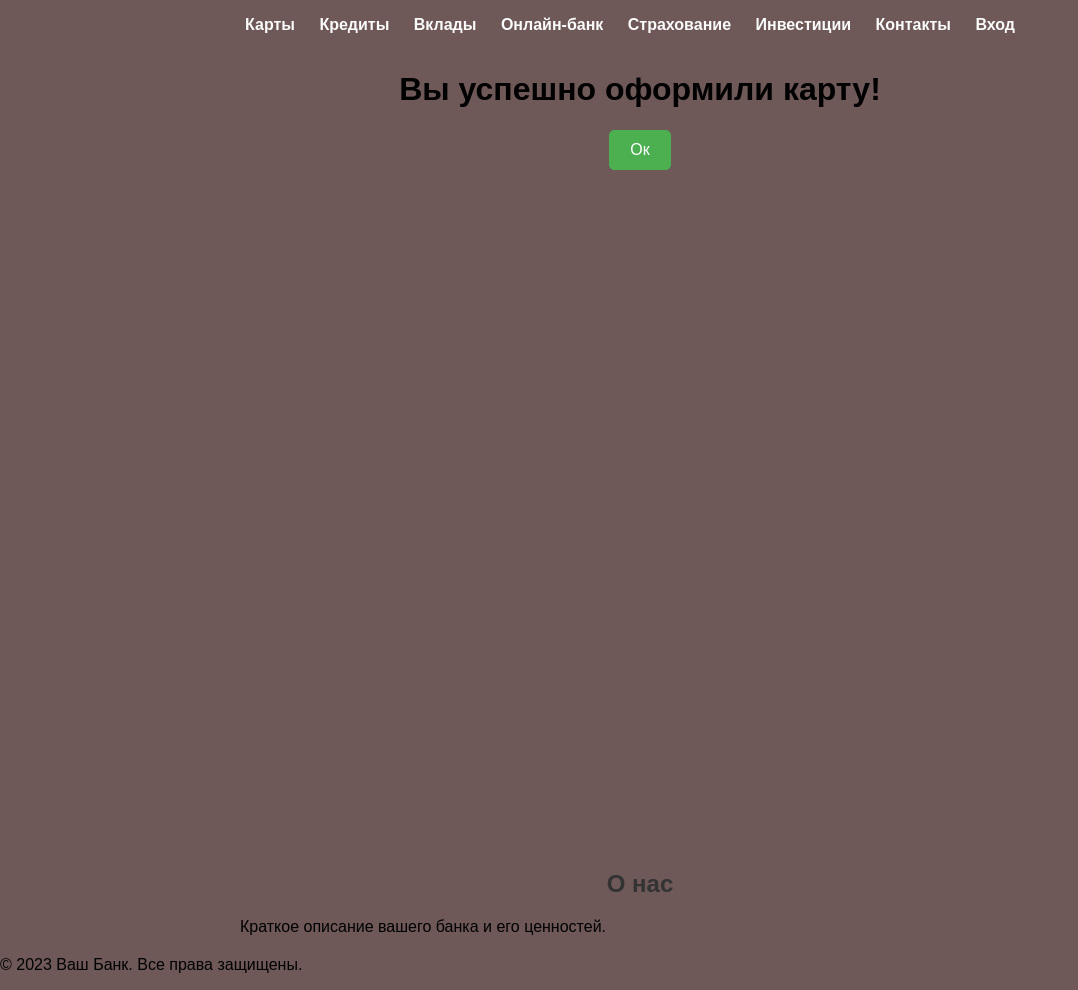
After one commit to EugeneAsadchiy/BankSystem_Django, a Django app: page /order_card_successful/ in a window 1280 px wide. The commit adds this page. Shown: the whole page, without its empty margins (0-1078 px from the left). Run offline with Django 4.2, Linux system fonts and the light colour scheme; some libraries are stand-ins or nearby versions.

Commit message:
my_cards

```diff
--- a/main/cards/static/cards/css/style.css
+++ b/main/cards/static/cards/css/style.css
@@ -1,15 +1,17 @@
 .container {
     display: flex;
     flex-direction: column;
-    justify-content: center;
     align-items: center;
-    height: 50vh;
+    min-height: 100vh;
 }
 h2 {
     text-align: center;
     color: #333;
 }
-
+select[name="linked_account"] {
+    padding: 8px;
+    border-radius: 5px;
+}
 form {
     display: flex;
     flex-direction: column;
@@ -71,3 +73,37 @@ button:hover {
     font-size: 20px;
     color: #333;
 }
+.btn{
+    display: inline-block;
+    padding: 10px 20px;
+    font-size: 16px;
+    text-align: center;
+    text-decoration: none;
+    background-color: #4CAF50;
+    color: white;
+    border: 1px solid #4CAF50;
+    border-radius: 5px;
+    cursor: pointer;
+}
+
+.card-table {
+    width: 80%;
+    margin-top: 20px;
+    border-collapse: collapse;
+}
+
+.card-table th, .card-table td {
+    border: 1px solid #ddd;
+    padding: 8px;
+    text-align: center;
+}
+
+.card-table th {
+    background-color: #f2f2f2;
+}
+
+.column {
+    white-space: nowrap;
+    overflow: hidden;
+    text-overflow: ellipsis;
+}
--- /dev/null
+++ b/main/cards/templates/cards/order_card_successful.html
@@ -0,0 +1,15 @@
+{% extends "base.html" %}
+{% load static %}
+{% block css_additional %}
+    <link rel="stylesheet" href=" {% static 'cards/css/style.css' %}">
+
+{% endblock %}
+{% block title %}
+{% endblock %}
+
+{% block content%}
+<div class="container">
+        <h1>Вы успешно оформили карту!</h1>
+        <a href="{% url 'main' %}" class="btn">Ок</a>
+    </div>
+{% endblock %}
--- a/main/cards/urls.py
+++ b/main/cards/urls.py
@@ -9,6 +9,8 @@ urlpatterns = [
     # path("logout/", views.logout_user, name="logout"),
     # path("order_card/", views.order_card, name="order_card"),
     # path("order_card/", views.CardView.as_view(), name="order_card"),
+    path("my_cards/", views.ListCards.as_view(), name="my_cards"),
+    path("order_card_successful/", views.success_url, name="order_card_successful"),
     path("order_card/", views.create_card, name="order_card"),
 
 
--- a/main/cards/views.py
+++ b/main/cards/views.py
@@ -1,8 +1,11 @@
+import time
+
+from django.contrib import messages
 from django.contrib.auth.decorators import login_required
 from django.shortcuts import render, redirect
 
 # Create your views here.
-from django.views.generic import CreateView
+from django.views.generic import CreateView, ListView
 
 from bank_account.models import Account
 from cards.forms import CardForm
@@ -16,21 +19,36 @@ from cards.models import Card
 #     template_name = 'cards/order_card.html'
 #     success_url = "/main"
 
-@login_required
+# @login_required(login_url='login')
 def create_card(request):
+    if not request.user.is_authenticated:
+        messages.warning(request, 'Пожалуйста, авторизуйтесь, чтобы оформить карту.')
+        return redirect('login')  # Перенаправление на страницу входа
     user = request.user
-
     if request.method == 'POST':
         form = CardForm(user, request.POST)
         if form.is_valid():
             card = form.save(commit=False)
             card.user = user
             card.save()
-            return redirect('main')  # Перенаправьте на страницу успешного создания карты
+            return redirect('order_card_successful')  # Перенаправьте на страницу успешного создания карты
     else:
         form = CardForm(user)
 
     return render(request, 'cards/order_card.html', {'form': form})
+
+
+class ListCards(ListView):
+    template_name = "cards/my_cards.html"
+    model = Card  # само выберет все данные и передаст в контекст
+    context_object_name = "cards"
+
+    def get_queryset(self):
+        queryset = super().get_queryset()
+        # filter_qs = queryset.filter(rating__gt=3) #пример
+        return queryset
+
+
 # def order_card(request):
 #     if request.method == 'POST':
 #         account_id = request.POST.get('account')
@@ -48,3 +66,5 @@ def create_card(request):
 #         return render(request, 'cards/order_card.html')
 #
 #     return render(request, 'cards/order_card.html')
+def success_url(request):
+    return render(request, 'cards/order_card_successful.html')
--- a/main/main/settings.py
+++ b/main/main/settings.py
@@ -131,5 +131,5 @@ STATICFILES_DIRS = [BASE_DIR / 'static']
 # https://docs.djangoproject.com/en/4.2/ref/settings/#default-auto-field
 
 DEFAULT_AUTO_FIELD = 'django.db.models.BigAutoField'
-
+MESSAGE_STORAGE = 'django.contrib.messages.storage.session.SessionStorage'
 # LOGIN_REDIRECT_URL = "/"
--- a/main/static/css/my_base.css
+++ b/main/static/css/my_base.css
@@ -8,11 +8,13 @@ header {
     text-align: center;
     padding: 1em 0;
 }
-footer {
-    background-color: #f4f4f4;
-    padding: 1em 0;
-    text-align: center;
+.footer {
+    display: flex;
+    justify-content: space-between;
+    align-items: center;
+    margin-top: auto; /* Расположить внизу контейнера */
 }
+
 body {
     font-family: Arial, sans-serif;
     margin: 0;
--- a/main/templates/navbar.html
+++ b/main/templates/navbar.html
@@ -15,7 +15,7 @@
                 <!-- Пункты меню для авторизованных пользователей -->
                 <a class="dropdown-item" href="#">Профиль</a>
                 <a class="dropdown-item" href="#">...</a>
-                    <a class="dropdown-item" href="#">Мои карты</a>
+                <a class="dropdown-item" href="{% url 'my_cards'%}">Мои карты</a>
                 <a class="dropdown-item" href="#">Мои счета</a>
                 <a class="dropdown-item" href="#">История операций</a>
                 <div class="dropdown-divider"></div>
```
Also changed, not shown: main/cards/static/cards/js/script.js (+25 -0 lines), main/cards/templates/cards/my_cards.html (added, +43 -0 lines), main/cards/templates/cards/order_card.html (+10 -11 lines), main/reg_auf/static/reg_auf/css/forms.css (+36 -0 lines), main/reg_auf/templates/reg_auf/login.html (+8 -1 lines). Lines whose indentation alone changed are shown as unchanged.
